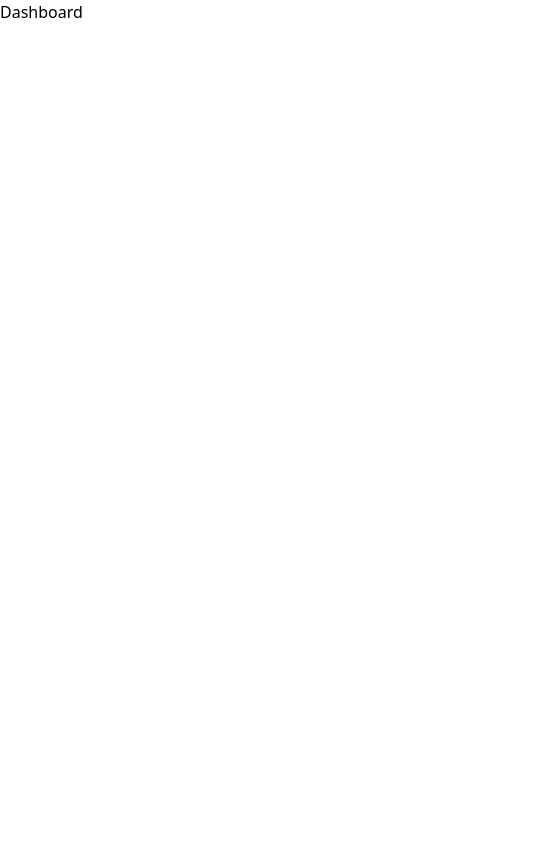
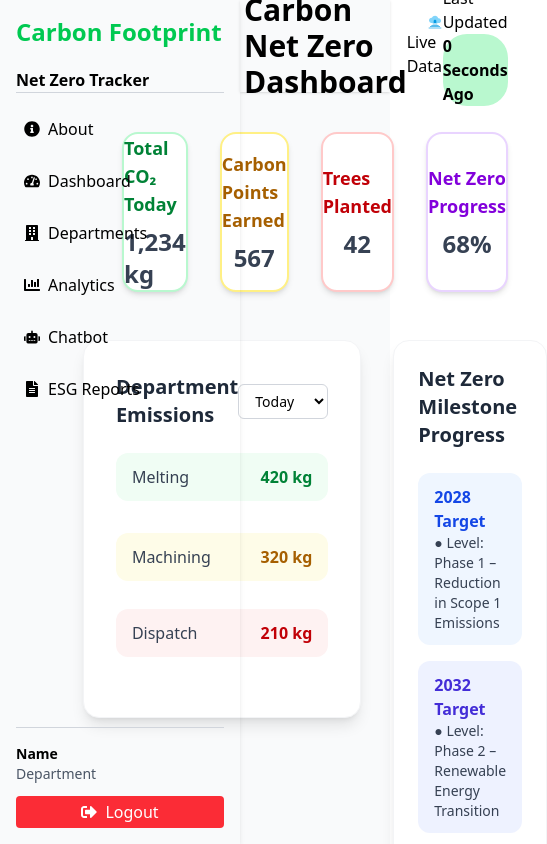
Before and after one commit to CarbonFootprint-Hackathon/CarbonFootprint, a React (Vite) app in the folder frontend/: page /dashboard in a window 390 px wide. Shown: the top 844 px of the page, 547 px wide, since content can reach past the window. Built offline with nearby package versions, Linux system fonts and the light colour scheme.

Commit message:
feat: implement Header and Dashboard components with responsive layout and data display

```diff
--- a/frontend/src/components/Header.jsx
+++ b/frontend/src/components/Header.jsx
@@ -1,8 +1,26 @@
 import React from 'react'
+import { FcEnteringHeavenAlive } from "react-icons/fc";
 
 const Header = () => {
   return (
-    <div>Header</div>
+    <div className='h-23 bg-white-50 shadow-sm ml-60 flex justify-between items-center'>
+      <div>
+        <h1 className='text-3xl font-bold ml-1'>
+          Carbon Net Zero Dashboard
+        </h1>
+      </div>
+
+          <h1>
+            <FcEnteringHeavenAlive className='ml-5' />
+
+            Live Data
+          </h1>
+        <div className='mr-3'>
+          <h1>Last Updated</h1>
+          <h3 className='font-bold bg-green-200 rounded-3xl '>0 Seconds Ago</h3>
+        </div>
+
+    </div>
   )
 }
 
--- a/frontend/src/components/Navbar.jsx
+++ b/frontend/src/components/Navbar.jsx
@@ -7,8 +7,8 @@ const Navbar = () => {
     <div className="h-screen w-60 bg-white-50 p-4 flex flex-col justify-between fixed shadow-md">
 
       <div>
-        <h1 className="text-2xl font-extrabold mb-1">Carbon Footprint</h1>
-        <h2 className="text-md font-semibold mb-4">Net Zero Tracker</h2>
+        <h1 className="text-2xl font-extrabold mb-1 text-green-500">Carbon Footprint</h1>
+        <h2 className="text-md font-semibold mb-4 pt-4 border-b border-gray-300">Net Zero Tracker</h2>
 
         <nav className="flex flex-col space-y-3">
           <Link
--- a/frontend/src/pages/Dashboard.jsx
+++ b/frontend/src/pages/Dashboard.jsx
@@ -1,9 +1,108 @@
-import React from 'react'
+import React from "react";
+import Navbar from "../components/Navbar";
+import Header from "../components/Header";
 
 const Dashboard = () => {
   return (
-    <div>Dashboard</div>
-  )
-}
+    <div className="min-h-screen bg-gray-50">
+      <Navbar />
+      <Header />
+      {/* Stats Cards */}
+      <div className="flex justify-center items-center gap-8 mt-10 ml-60">
+        <div className="h-40 w-60 bg-white shadow-md flex flex-col items-center justify-center border-2 border-green-200 hover:cursor-pointer transition-transform duration-200 hover:scale-105 rounded-2xl">
+          <h1 className="font-bold text-lg text-green-700 mb-2">
+            Total CO₂ Today
+          </h1>
+          <span className="text-2xl font-semibold text-gray-700">1,234 kg</span>
+        </div>
+        <div className="h-40 w-60 bg-white shadow-md flex flex-col items-center justify-center border-2 border-yellow-200 hover:cursor-pointer transition-transform duration-200 hover:scale-105 rounded-2xl">
+          <h1 className="font-bold text-lg text-yellow-700 mb-2">
+            Carbon Points Earned
+          </h1>
+          <span className="text-2xl font-semibold text-gray-700">567</span>
+        </div>
+        <div className="h-40 w-60 bg-white shadow-md flex flex-col items-center justify-center border-2 border-red-200 hover:cursor-pointer transition-transform duration-200 hover:scale-105 rounded-2xl">
+          <h1 className="font-bold text-lg text-red-700 mb-2">Trees Planted</h1>
+          <span className="text-2xl font-semibold text-gray-700">42</span>
+        </div>
+        <div className="h-40 w-60 bg-white shadow-md flex flex-col items-center justify-center border-2 border-purple-200 hover:cursor-pointer transition-transform duration-200 hover:scale-105 rounded-2xl">
+          <h1 className="font-bold text-lg text-purple-700 mb-2">
+            Net Zero Progress
+          </h1>
+          <span className="text-2xl font-semibold text-gray-700">68%</span>
+        </div>
+      </div>
+      {/* Department Emissions */}
+      <div className="flex justify-center items-start gap-8 mt-12 ml-60">
+        <div className="bg-white shadow-lg rounded-2xl p-8 w-96 border border-gray-100">
+          {/* Header */}
+          <div className="flex items-center justify-between mb-6">
+            <h1 className="font-bold text-xl text-gray-800">
+              Department Emissions
+            </h1>
+            <select className="border border-gray-300 rounded-md px-3 py-1.5 text-sm focus:outline-none focus:ring-2 focus:ring-green-300">
+              <option value="today">Today</option>
+              <option value="week">Week</option>
+              <option value="month">Month</option>
+            </select>
+          </div>
 
-export default Dashboard
+          {/* Emissions List */}
+          <div className="space-y-4">
+            <div className="flex justify-between items-center bg-green-50 rounded-xl px-4 py-3 hover:scale-[1.02] transition-transform mb-8">
+              <span className="font-medium text-gray-700 ">Melting</span>
+              <span className="font-semibold text-green-700">420 kg</span>
+            </div>
+
+            <div className="flex justify-between items-center bg-yellow-50 rounded-xl px-4 py-3 hover:scale-[1.02] transition-transform mb-7">
+              <span className="font-medium text-gray-700">Machining</span>
+              <span className="font-semibold text-yellow-700">320 kg</span>
+            </div>
+
+            <div className="flex justify-between items-center bg-red-50 rounded-xl px-4 py-3 hover:scale-[1.02] transition-transform mb-7">
+              <span className="font-medium text-gray-700">Dispatch</span>
+              <span className="font-semibold text-red-700">210 kg</span>
+            </div>
+          </div>
+        </div>
+{/* Third */}
+        <div className="bg-white shadow-lg rounded-2xl p-6 w-96 border border-gray-100  ml-0">
+          <h1 className="text-xl font-bold text-gray-800 mb-6">
+            Net Zero Milestone Progress
+          </h1>
+
+          <div className="space-y-4">
+            <div className="flex flex-col bg-blue-50 rounded-xl px-4 py-3 hover:scale-[1.02] transition-transform">
+              <span className="text-md font-semibold text-blue-700">
+                2028 Target
+              </span>
+              <span className="text-sm text-gray-700">
+                ● Level: Phase 1 – Reduction in Scope 1 Emissions
+              </span>
+            </div>
+
+            <div className="flex flex-col bg-indigo-50 rounded-xl px-4 py-3 hover:scale-[1.02] transition-transform">
+              <span className="text-md font-semibold text-indigo-700">
+                2032 Target
+              </span>
+              <span className="text-sm text-gray-700">
+                ● Level: Phase 2 – Renewable Energy Transition
+              </span>
+            </div>
+
+            <div className="flex flex-col bg-purple-50 rounded-xl px-4 py-3 hover:scale-[1.02] transition-transform">
+              <span className="text-md font-semibold text-purple-700">
+                2040 Target
+              </span>
+              <span className="text-sm text-gray-700">
+                ● Level: Achieve Net Zero Carbon Emissions
+              </span>
+            </div>
+          </div>
+        </div>
+      </div>
+    </div>
+  );
+};
+
+export default Dashboard;
```
